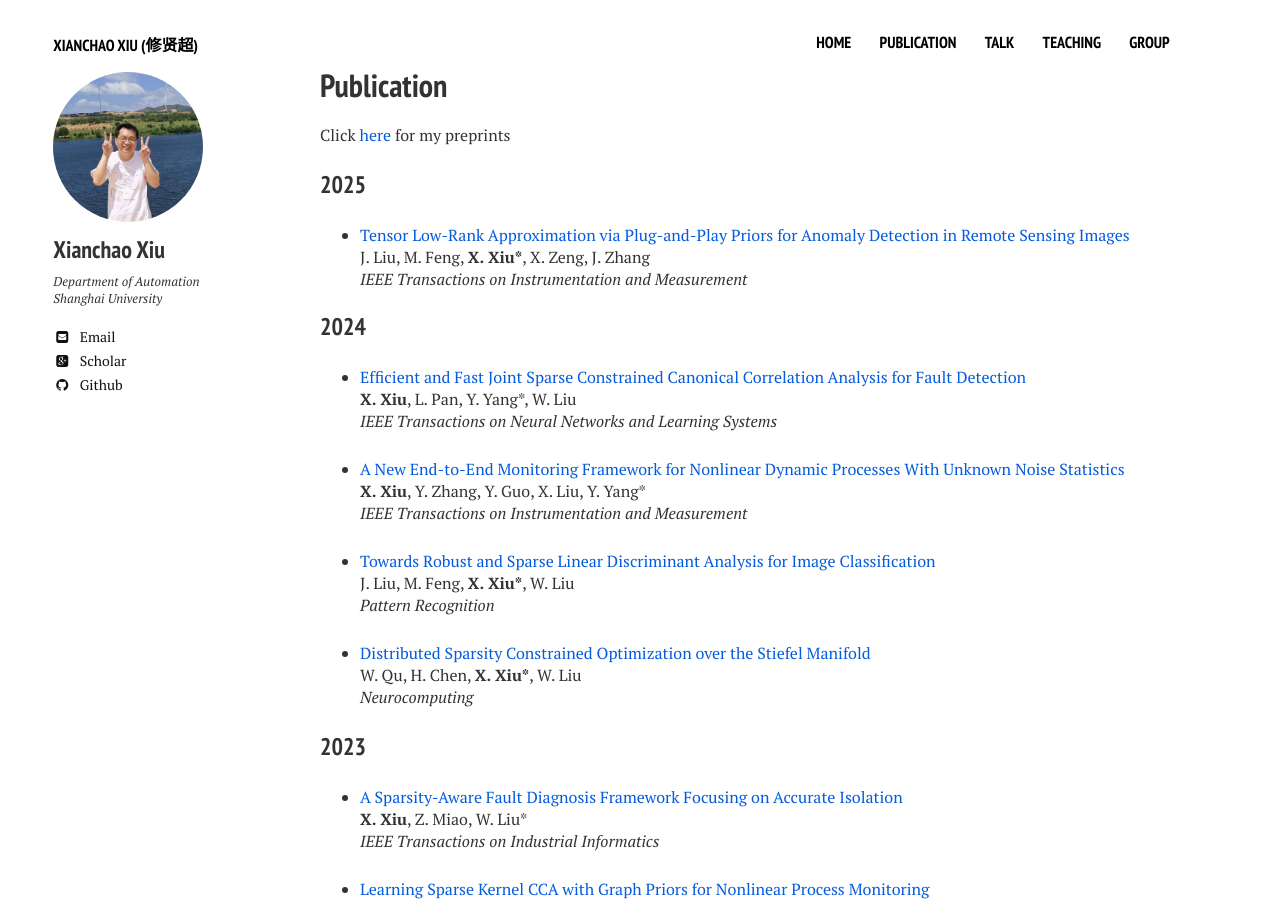
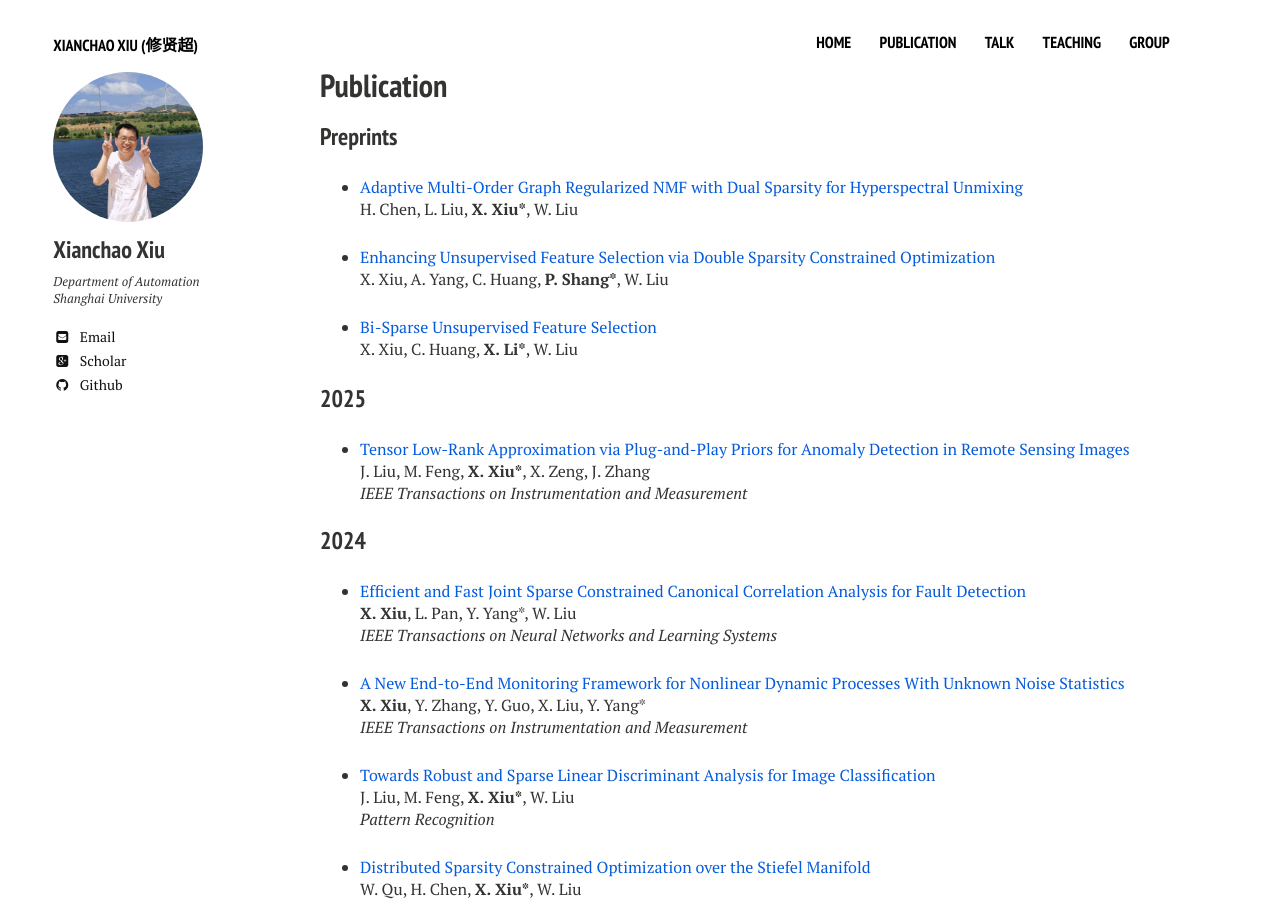
Before and after one commit to xianchaoxiu/xianchaoxiu.github.io, a Jekyll site: the page built from publication/index.md, in a window 1280 px wide and 900 px high. Built offline with Jekyll 4.4.1, drawn with Linux system fonts in a browser that asks for light colours; nearby versions of some CDN libraries.

Commit message:
Update index.md

```diff
--- a/publication/index.md
+++ b/publication/index.md
@@ -8,8 +8,19 @@ comments: false
 share: false
 ---
 
-Click <a href="https://arxiv.org/search/?query=xiu%2C+xianchao&searchtype=all&abstracts=show&order=-announced_date_first&size=50" class="textlink" target="_blank"> here </a> for my preprints
 
+### Preprints
+
+* <a href="https://arxiv.org/abs/2503.19258" class="textlink" target="_blank"> Adaptive Multi-Order Graph Regularized NMF with Dual Sparsity for Hyperspectral Unmixing </a><br>
+H. Chen, L. Liu, <b>X. Xiu*</b>, W. Liu <br>
+
+
+* <a href="https://arxiv.org/abs/2501.00726" class="textlink" target="_blank"> Enhancing Unsupervised Feature Selection via Double Sparsity Constrained Optimization </a><br>
+X. Xiu, A. Yang, C. Huang, <b>P. Shang*</b>, W. Liu <br>
+
+
+* <a href="https://arxiv.org/abs/2412.16819" class="textlink" target="_blank"> Bi-Sparse Unsupervised Feature Selection </a><br>
+X. Xiu, C. Huang, <b>X. Li*</b>, W. Liu <br>
 
 
 
```
